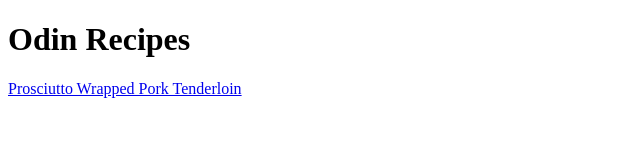
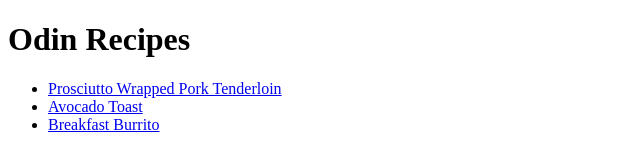
Before and after one commit to asmith-bilt/odin-recipes, a plain HTML site: page index.html in a window 1280 px wide. Shown: the whole page, without its empty margins (0-640 px from the left). Drawn offline with Linux system fonts and the light colour scheme.

Commit message:
added two recipes

```diff
--- a/index.html
+++ b/index.html
@@ -7,6 +7,10 @@
 </head>
 <body>
     <h1>Odin Recipes</h1>
-    <a href="recipes/tenderloin.html">Prosciutto Wrapped Pork Tenderloin</a>
+   <ul>
+   <li> <a href="recipes/tenderloin.html">Prosciutto Wrapped Pork Tenderloin</a></li>
+   <li> <a href="recipes/avocado-toast.html">Avocado Toast</a></li>
+    <li><a href="recipes/breakfast-burrito.html">Breakfast Burrito</a></li>
+   </ul>
 </body>
 </html>
```
